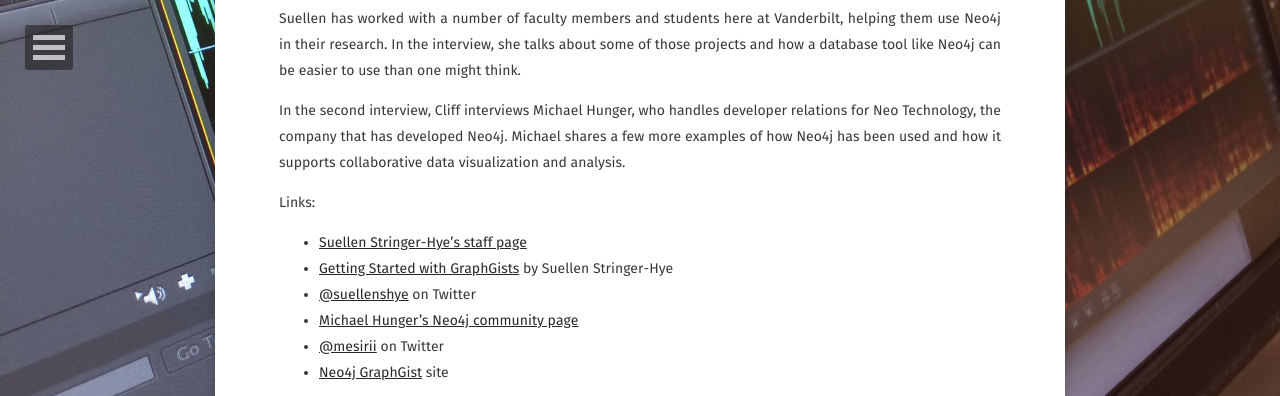
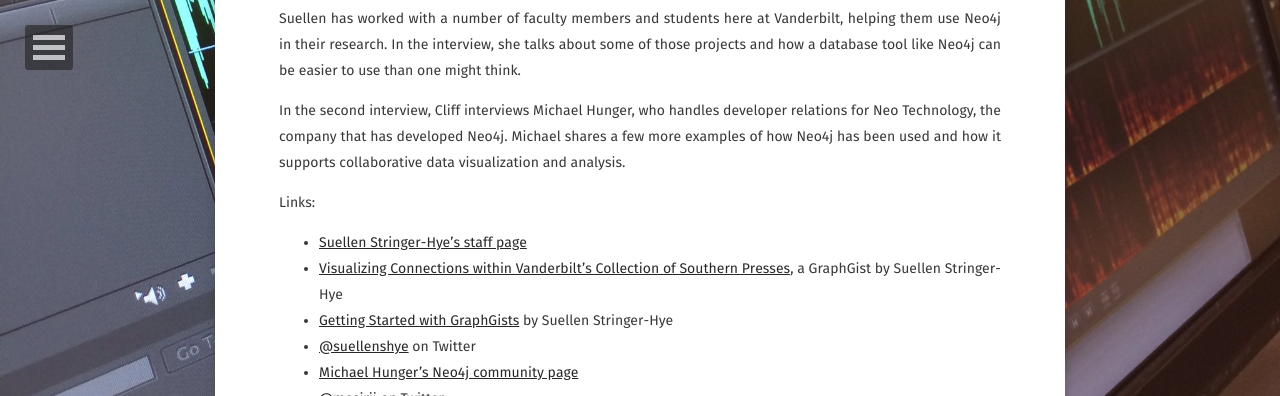
Before and after one commit to leadinglinespod/leadinglinespod.github.io, a Jekyll site: the page built from _posts/2016-10-17-episode-006.md, in a window 1280 px wide and 900 px high, scrolled down 446 px, cut to the strip 0-396 px from the top of the window. Built offline with Jekyll 4.4.1, drawn with Linux system fonts in a browser that asks for light colours; some web fonts are replaced; comment, search, counter and statistics services are not loaded.

Commit message:
Update 2016-10-17-episode-006.md

```diff
--- a/_posts/2016-10-17-episode-006.md
+++ b/_posts/2016-10-17-episode-006.md
@@ -20,6 +20,7 @@ In the second interview, Cliff interviews Michael Hunger, who handles developer
 Links:
 
 * [Suellen Stringer-Hye's staff page](http://www.library.vanderbilt.edu/staffmember.php?staff_id=140)
+* [Visualizing Connections within Vanderbilt's Collection of Southern Presses](http://gallery.library.vanderbilt.edu/exhibits/show/artists-books/neo4j), a GraphGist by Suellen Stringer-Hye
 * [Getting Started with GraphGists](http://heardlibrary.github.io/workshops/edtech/2016/06/01/graphgists.html) by Suellen Stringer-Hye
 * [@suellenshye](http://twitter.com/suellenshye) on Twitter
 * [Michael Hunger's Neo4j community page](https://neo4j.com/blog/contributor/michael-hunger/)
```
